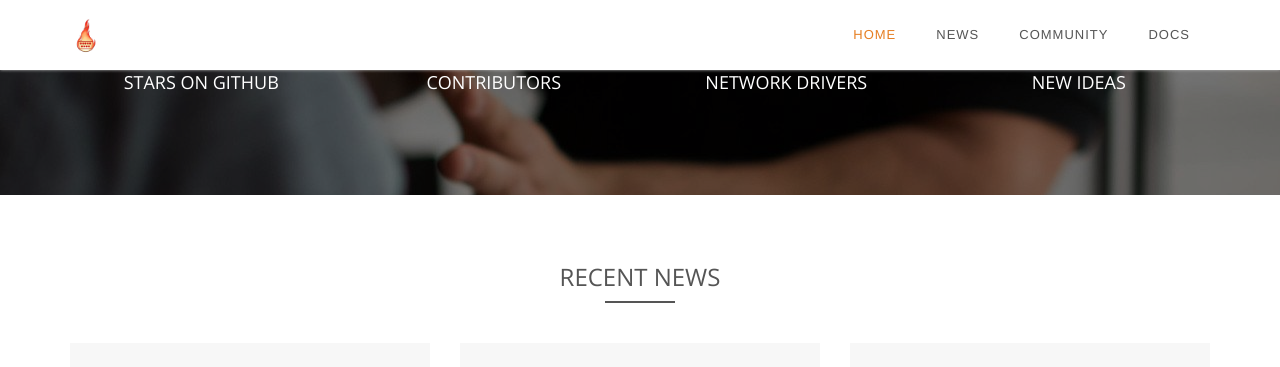
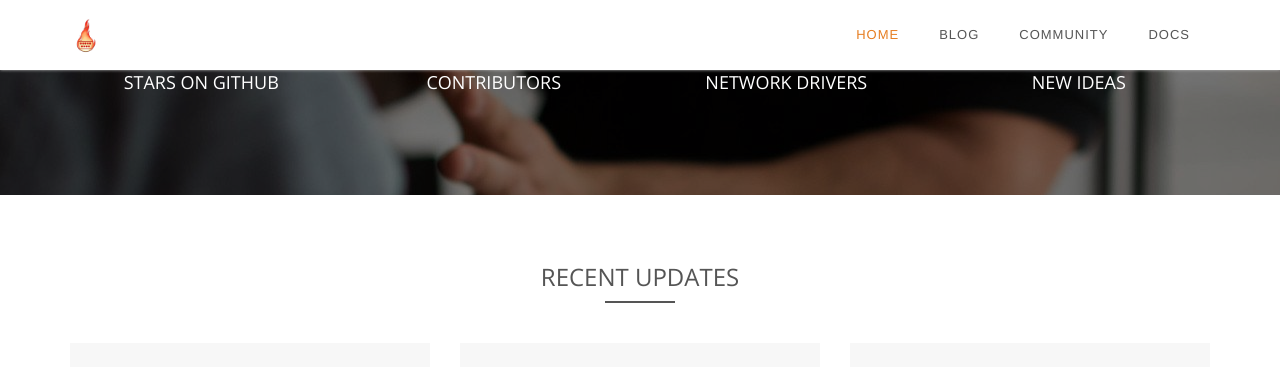
Before and after one commit to napalm-automation/napalm-automation.github.io, a Jekyll site: the page built from index.md, in a window 1280 px wide and 900 px high, scrolled down 2602 px. Shown: the top 367 px of the window. Built offline with Jekyll 4.4.1, drawn with Linux system fonts in a browser that asks for light colours.

Commit message:
Rename news -> blog

```diff
--- a/_config.yml
+++ b/_config.yml
@@ -11,7 +11,7 @@ author:
   twitter          : napalm_auto
 
 paginate: 10 # amount of posts to show
-paginate_path: /news/page:num/
+paginate_path: /blog/page:num/
 
 # Conversion
 markdown: kramdown
--- a/_data/navigation.yml
+++ b/_data/navigation.yml
@@ -1,8 +1,8 @@
 primary:
   - title: Home
     url: /
-  - title: News
-    url: /news/
+  - title: Blog
+    url: /blog/
   - title: Community
     url: /community/
   - title: Docs
--- a/_layouts/home.html
+++ b/_layouts/home.html
@@ -107,7 +107,7 @@ layout: default
 <!--=== News Block ===-->
 <div class="container content-sm">
   <div class="text-center margin-bottom-50">
-    <h2 class="title-v2 title-center">RECENT NEWS</h2>
+    <h2 class="title-v2 title-center">RECENT UPDATES</h2>
   </div>
 
   <div class="row news-v2">
@@ -131,7 +131,7 @@ layout: default
 
   <div class="text-center margin-bottom-50">
     <br />
-    <p class="space-lg-hor"><a href="{{ site.url }}/news/"><button class="btn-u btn-u-orange" type="button">More news</button></a>
+    <p class="space-lg-hor"><a href="{{ site.url }}/blog/"><button class="btn-u btn-u-orange" type="button">More news</button></a>
 </p>
   </div>
 
--- /dev/null
+++ b/blog/index.html
@@ -0,0 +1,6 @@
+---
+title: "NAPALM Automation Blog"
+description: "News, announcements, guides and general blog posts about the NAPALM automation project"
+layout: blog
+permalink: /blog/
+---
--- a/news/index.html
+++ /dev/null
@@ -1,6 +0,0 @@
----
-title: "Napalm Automation News"
-description: "News, announcements, guides and general blog posts about the Napalm automation project"
-layout: blog
-permalink: /news/
----
```
